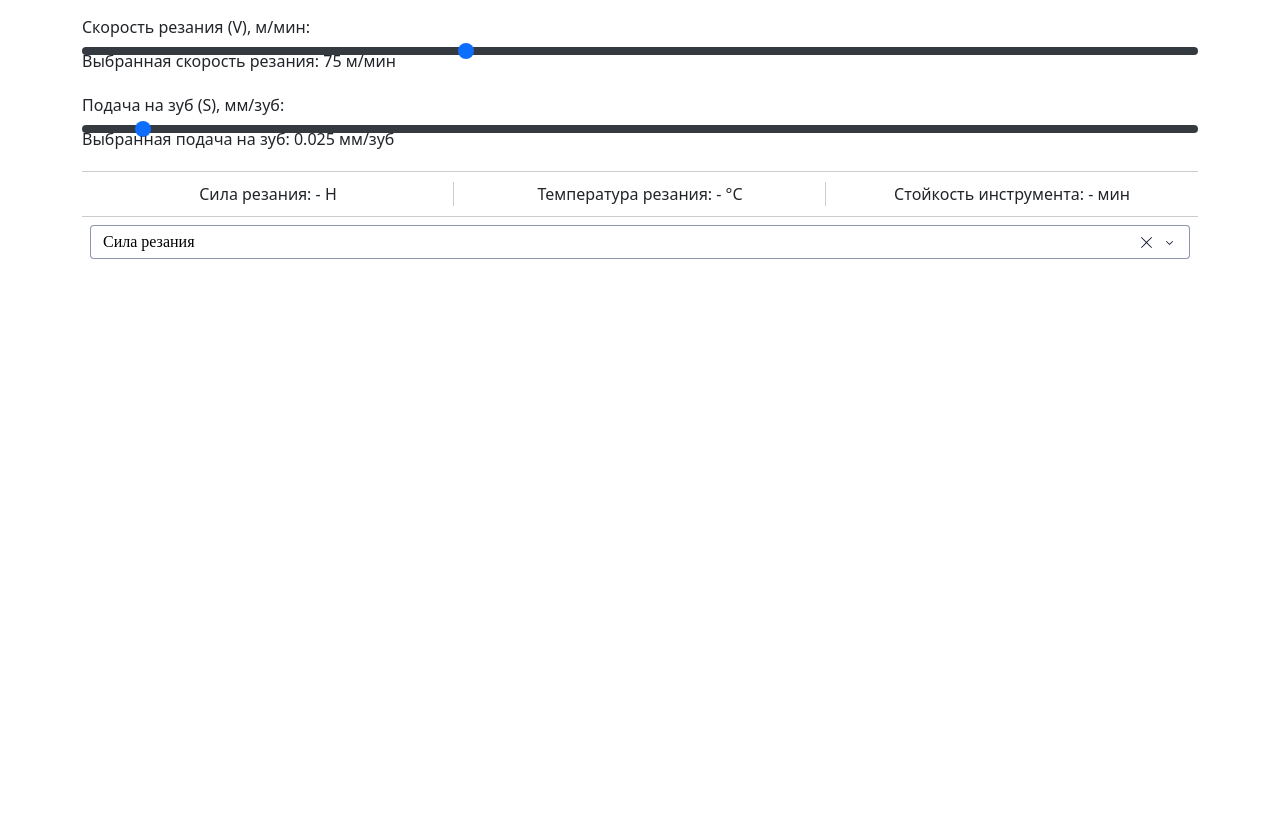
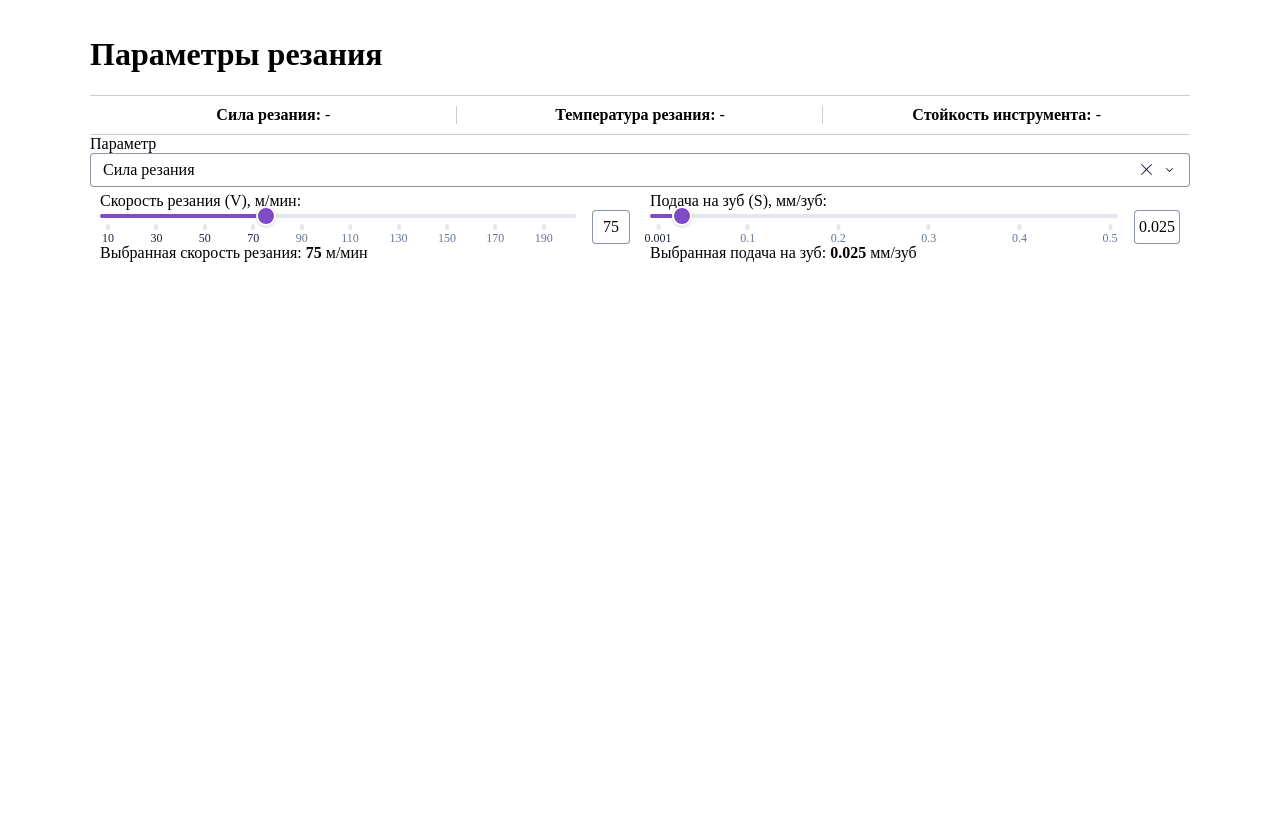
Before and after one commit to ivanya123/Flask_data_base-tool, a Flask app: page /expected_parameters in a window 1280 px wide. Shown: the part 485-1308 px from the top of the page. After the commit the page ends 747 px from the top, so only its background shows below. Run offline with Flask 3, Linux system fonts and the light colour scheme; data that the repository does not hold is empty.

Commit message:
Доработано dash-приложение при выборе параметров резания.

```diff
--- /dev/null
+++ b/my_app/assets/style.css
@@ -0,0 +1,46 @@
+input[type="range"]::-webkit-slider-runnable-track {
+    width: 100%;
+    height: 8px;
+    cursor: pointer;
+    background: #343a40; /* Цвет линии */
+    border-radius: 4px;
+}
+.form-group {
+    margin-bottom: 15px;
+}
+.result {
+    font-weight: bold;
+    margin-top: 10px;
+}
+.slider-container {
+    display: flex;
+    flex-direction: column;
+}
+.value-container {
+    margin-top: -20px;
+    margin-bottom: 20px;
+}
+.results-container {
+    display: flex; /* Размещаем результаты в одну строку */
+    justify-content: space-between; /* Пространство между блоками */
+    align-items: center; /* Выравниваем элементы по центру */
+    border-top: 1px solid #ccc; /* Верхняя граница */
+    border-bottom: 1px solid #ccc; /* Нижняя граница */
+    padding: 10px 0; /* Отступы сверху и снизу */
+    margin-top: 20px; /* Отступ сверху */
+}
+.result-block {
+    flex: 1; /* Равное распределение ширины между блоками */
+    text-align: center; /* Центровка текста */
+    padding: 0 10px; /* Отступы внутри блока */
+    position: relative; /* Позиционирование для псевдоэлемента */
+}
+.result-block:not(:last-child)::after {
+    content: ''; /* Пустой контент для разделителя */
+    position: absolute; /* Абсолютное позиционирование */
+    top: 0;
+    right: 0; /* Линия справа от блока */
+    width: 1px; /* Ширина линии */
+    height: 100%; /* Высота линии на всю высоту блока */
+    background-color: #ccc; /* Цвет разделительной линии */
+}
--- a/my_app/routes.py
+++ b/my_app/routes.py
@@ -180,11 +180,24 @@ def get_materials_by_type(type_id):
 
 @app.route('/calculate')
 def calculate():
+    cutting_speed_value = request.args.get('cutting_speed', '0')  # Получаем значение как строку
+    try:
+        cutting_speed = float(cutting_speed_value)  # Пробуем преобразовать в float
+    except ValueError:
+        cutting_speed = 0  # В случае ошибки устанавливаем значение по умолчанию
+        print(f"Некорректное значение cutting_speed: {cutting_speed_value}")
+
+    feed_per_tooth_value = request.args.get('feed_per_tooth', '0')
+    try:
+        feed_per_tooth = float(feed_per_tooth_value)
+    except ValueError:
+        feed_per_tooth = 0
+        print(f"Некорректное значение feed_per_tooth: {feed_per_tooth_value}")
+
     material_id = request.args.get('material_id')
     tool_id = request.args.get('tool_id')
     coating_id = request.args.get('coating_id')
-    cutting_speed = float(request.args.get('cutting_speed', 0))
-    feed_per_tooth = float(request.args.get('feed_per_tooth', 0))
+
 
     # Получаем коэффициенты из базы данных
     coefficient = Coefficients.query.filter_by(
@@ -433,10 +446,7 @@ def update_graph_data():
     material_id = data.get('material_id')
     tool_id = data.get('tool_id')
     coating_id = data.get('coating_id')
-    cutting_speed = float(data.get('cutting_speed', 0))
-    feed_per_tooth = float(data.get('feed_per_tooth', 0))
-    selected_parameter = data.get('selected_parameter')  # Получаем выбранный параметр
-    print(selected_parameter)
+
     coefficient = Coefficients.query.filter_by(
         material_id=material_id,
         tool_id=tool_id,
@@ -447,12 +457,15 @@ def update_graph_data():
         app.config['GRAPH_DATA'] = {}
     else:
         app.config['GRAPH_DATA'] = {
-            'cutting_speed': cutting_speed,
-            'feed_per_tooth': feed_per_tooth,
             'cutting_force_coefficient': coefficient.cutting_force_coefficient,
             'cutting_temperature_coefficient': coefficient.cutting_temperature_coefficient,
-            'durability_coefficient': coefficient.durability_coefficient,
-            'selected_parameter': selected_parameter  # Сохраняем текущий выбранный параметр
+            'durability_coefficient': coefficient.durability_coefficient
         }
 
     return jsonify({'status': 'success'})
+
+@app.route('/update_dash_values', methods=['GET', 'POST'])
+def update_dash_values():
+    # Получаем значения слайдеров от Dash
+    dash_values = app.config.get('DASH_SLIDER_VALUES', {})
+    return jsonify(dash_values)
--- a/my_app/templates/expected_parameters.html
+++ b/my_app/templates/expected_parameters.html
@@ -96,51 +96,17 @@
                 {% endfor %}
             </select>
         </div>
-    </form>
-
-    <!-- Ползунки для скорости резания и подачи на зуб -->
-    <div class="slider-container">
-        <label for="cutting_speed">Скорость резания (V), м/мин:</label>
-        <input type="range" class="form-range" id="cutting_speed" min="10" max="200" value="75" step="1">
-        <div class="value-container">
-            Выбранная скорость резания: <span id="cutting_speed_value">75</span> м/мин
-        </div>
-    </div>
-
-    <div class="slider-container">
-        <label for="feed_per_tooth">Подача на зуб (S), мм/зуб:</label>
-        <input type="range" class="form-range" id="feed_per_tooth" min="0.001" max="0.5" value="0.025" step="0.001">
-        <div class="value-container">
-            Выбранная подача на зуб: <span id="feed_per_tooth_value">0.025</span> мм/зуб
-        </div>
-    </div>
-
-    <!-- Отображение результатов расчета -->
-    <div class="results-container">
-        <div class="result-block">
-            Сила резания: <span id="cutting_force">-</span> Н
-        </div>
-        <div class="result-block">
-            Температура резания: <span id="cutting_temperature">-</span> °C
-        </div>
-        <div class="result-block">
-            Стойкость инструмента: <span id="tool_life">-</span> мин
-        </div>
-    </div>
         <div id="dash-container">
             <iframe src="/dash/" width="100%" height="600px" frameborder="0"></iframe>
         </div>
-        <input type="hidden" id="current_parameter" value="cutting_temperature">
+    </form>
 <script>
+    <!-- Отображение результатов расчета -->
         document.addEventListener('DOMContentLoaded', function() {
     var materialTypeSelect = document.getElementById('material_type');
     var materialSelect = document.getElementById('material');
     var toolSelect = document.getElementById('tool');
     var coatingSelect = document.getElementById('coating');
-    var cuttingSpeedSlider = document.getElementById('cutting_speed');
-    var feedPerToothSlider = document.getElementById('feed_per_tooth');
-    var parameterDropdown = document.getElementById('parameter-dropdown');
-    var currentParameterInput = document.getElementById('current_parameter');
 
     // Обработчик изменения типа материала
     materialTypeSelect.addEventListener('change', function() {
@@ -148,17 +114,9 @@
     });
 
     // Обработчики изменений для всех элементов формы
-    materialSelect.addEventListener('change', updateCalculations);
-    toolSelect.addEventListener('change', updateCalculations);
-    coatingSelect.addEventListener('change', updateCalculations);
-    cuttingSpeedSlider.addEventListener('input', updateCalculations);
-    feedPerToothSlider.addEventListener('input', updateCalculations);
-
-    // Обработчик изменения параметра на графике
-    parameterDropdown.addEventListener('change', function() {
-        currentParameterInput.value = parameterDropdown.value; // Сохранение текущего выбранного параметра
-        updateGraph(); // Обновление графика при изменении выбранного параметра
-    });
+    materialSelect.addEventListener('change', updateCoefficients);
+    toolSelect.addEventListener('change', updateCoefficients);
+    coatingSelect.addEventListener('change', updateCoefficients);
 
     function updateMaterialOptions() {
         var typeId = materialTypeSelect.value;
@@ -181,43 +139,15 @@
             materialSelect.disabled = true;
         }
 
-        updateCalculations();
+        updateCoefficients(); // Обновляем коэффициенты при изменении типа материала
     }
 
-    function updateCalculations() {
+    function updateCoefficients() {
         var materialId = materialSelect.value;
         var toolId = toolSelect.value;
         var coatingId = coatingSelect.value;
-        var cuttingSpeed = cuttingSpeedSlider.value;
-        var feedPerTooth = feedPerToothSlider.value;
 
         if (materialId && toolId && coatingId) {
-            fetch(`/calculate?material_id=${materialId}&tool_id=${toolId}&coating_id=${coatingId}&cutting_speed=${cuttingSpeed}&feed_per_tooth=${feedPerTooth}`)
-                .then(response => response.json())
-                .then(data => {
-                    document.getElementById('cutting_speed_value').innerText = cuttingSpeed;
-                    document.getElementById('feed_per_tooth_value').innerText = parseFloat(feedPerTooth).toFixed(3);
-                    document.getElementById('cutting_force').innerText = data.cutting_force.toFixed(2);
-                    document.getElementById('cutting_temperature').innerText = data.cutting_temperature.toFixed(2);
-                    document.getElementById('tool_life').innerText = data.tool_life.toFixed(2);
-
-                    updateGraph();
-                });
-        } else {
-            document.getElementById('cutting_force').innerText = '-';
-            document.getElementById('cutting_temperature').innerText = '-';
-            document.getElementById('tool_life').innerText = '-';
-        }
-    }
-
-    function updateGraph() {
-        var materialId = materialSelect.value;
-        var toolId = toolSelect.value;
-        var coatingId = coatingSelect.value;
-        var cuttingSpeed = cuttingSpeedSlider.value;
-        var feedPerTooth = feedPerToothSlider.value;
-        var selectedParameter = currentParameterInput.value; // Получаем текущий выбранный параметр
-
             fetch(`/update_graph_data`, {
                 method: 'POST',
                 headers: {
@@ -226,20 +156,18 @@
                 body: JSON.stringify({
                     material_id: materialId,
                     tool_id: toolId,
-                coating_id: coatingId,
-                cutting_speed: cuttingSpeed,
-                feed_per_tooth: feedPerTooth,
-                selected_parameter: selectedParameter // Отправляем текущий параметр на сервер
+                    coating_id: coatingId
                 })
             }).then(() => {
                 var iframe = document.querySelector('#dash-container iframe');
-            iframe.src = iframe.src; // Перезагрузка iframe для обновления графика
+                iframe.contentWindow.location.reload(); // Перезагрузка iframe для обновления графика и результатов
             });
         }
+    }
 
-    updateCalculations();
+    // Инициализируем коэффициенты при загрузке страницы
+    updateCoefficients();
 });
-
 </script>
 </div>
 {% endblock %}
```
Also changed, not shown: my_app/dash_pack.py (+187 -47 lines). Lines whose indentation alone changed are shown as unchanged.
